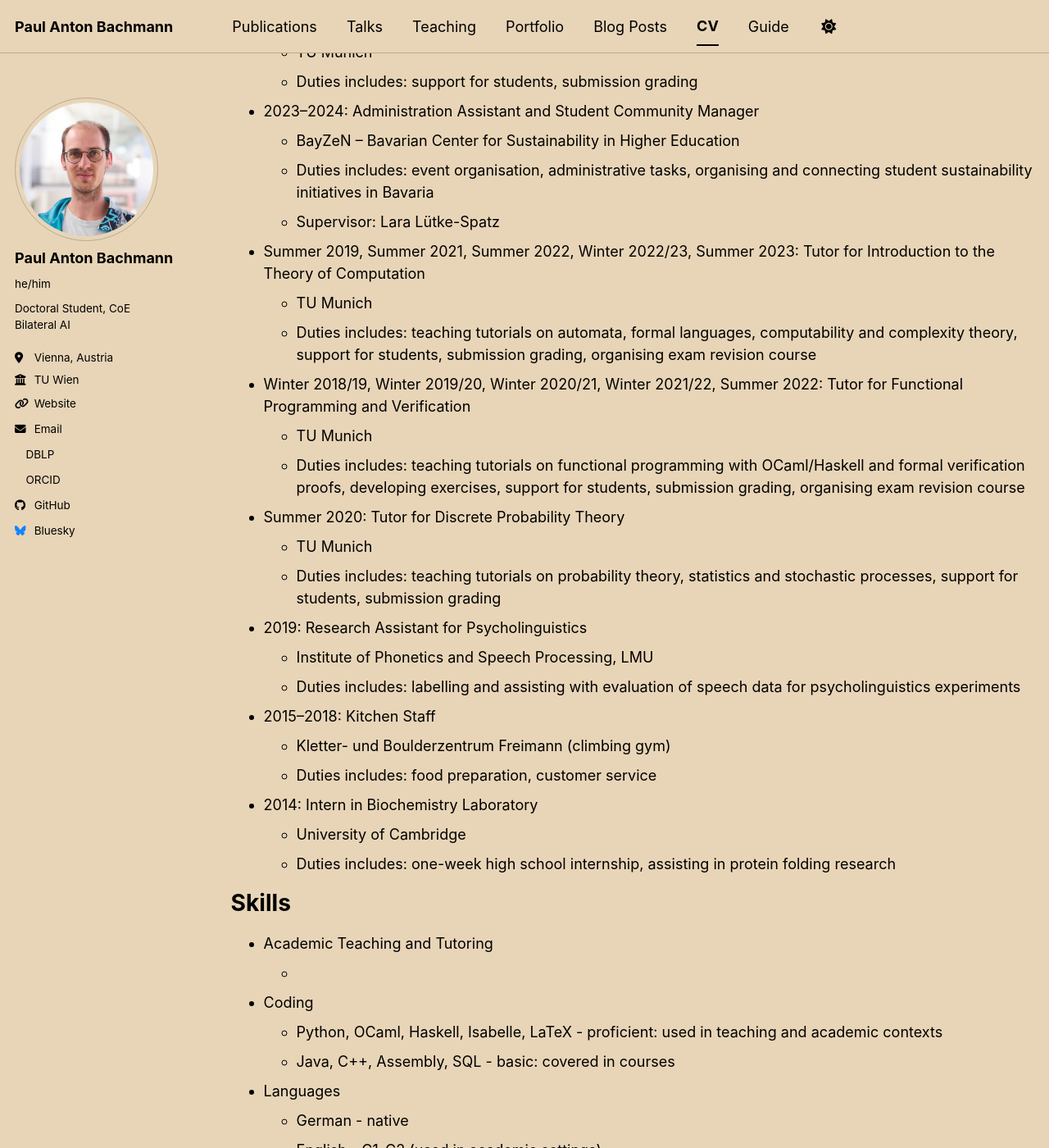
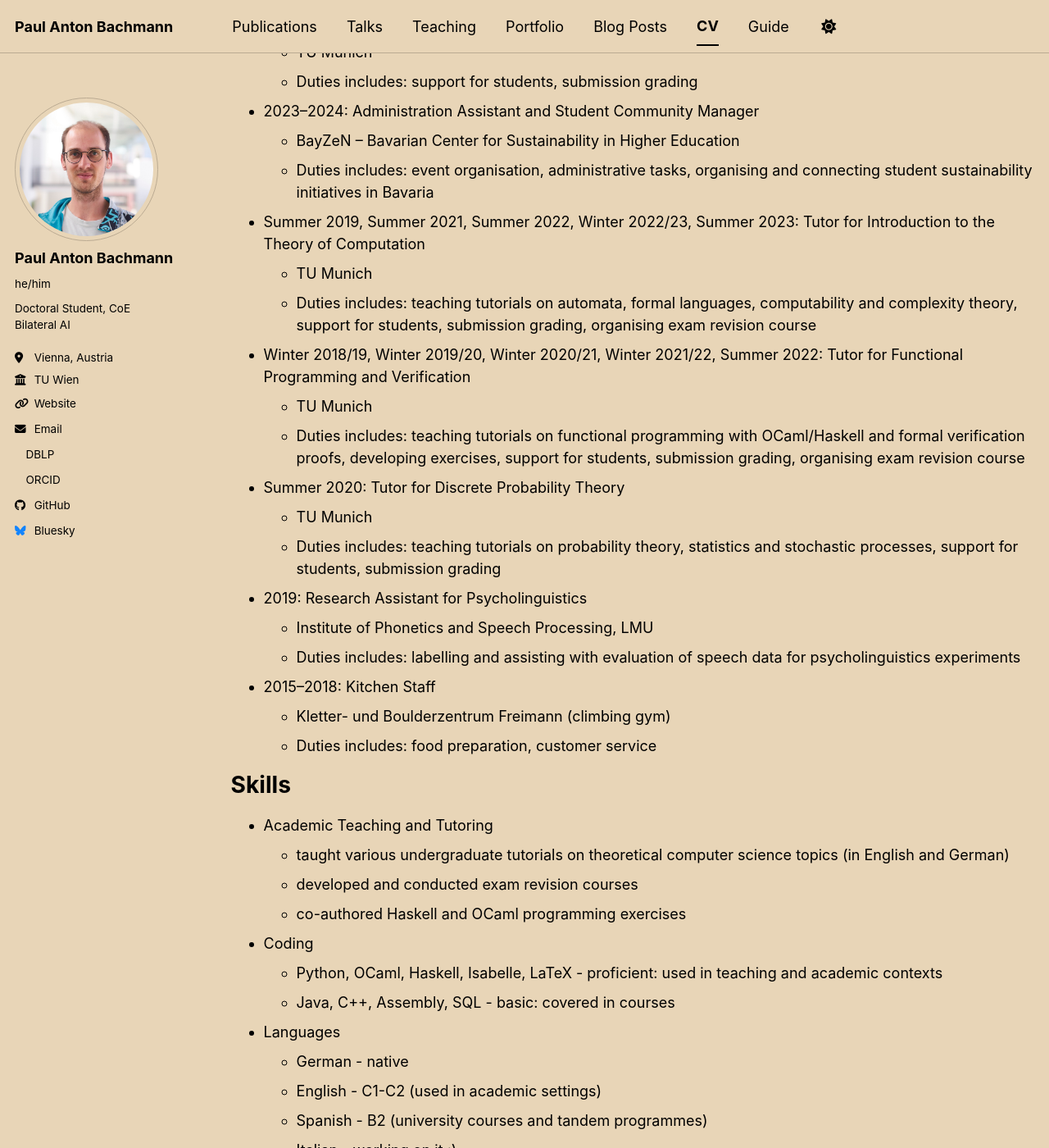
Before and after one commit to pabachmann/pabachmann.github.io, a Jekyll site: the page built from _pages/cv.md, in a window 1280 px wide and 1400 px high, scrolled down 494 px. Shown: the whole window at 82% size. Built offline with Jekyll 4.4.1, drawn with Linux system fonts in a browser that asks for light colours; a style sheet for code colours, icons or effects is not loaded.

Commit message:
Update cv.md

```diff
--- a/_pages/cv.md
+++ b/_pages/cv.md
@@ -28,7 +28,6 @@ Work experience
 * 2023–2024: Administration Assistant and Student Community Manager
   * BayZeN – Bavarian Center for Sustainability in Higher Education
   * Duties includes: event organisation, administrative tasks, organising and connecting student sustainability initiatives in Bavaria
-  * Supervisor: Lara Lütke-Spatz
 
 * Summer 2019, Summer 2021, Summer 2022, Winter 2022/23, Summer 2023: Tutor for Introduction to the Theory of Computation
   * TU Munich
@@ -50,15 +49,12 @@ Work experience
   * Kletter- und Boulderzentrum Freimann (climbing gym)
   * Duties includes: food preparation, customer service
 
-* 2014: Intern in Biochemistry Laboratory
-  * University of Cambridge
-  * Duties includes: one-week high school internship, assisting in protein folding research
-
-
 Skills
 ======
 * Academic Teaching and Tutoring
-  *
+  * taught various undergraduate tutorials on theoretical computer science topics (in English and German)
+  * developed and conducted exam revision courses
+  * co-authored Haskell and OCaml programming exercises
 * Coding
   * Python, OCaml, Haskell, Isabelle, LaTeX - proficient: used in teaching and academic contexts
   * Java, C++, Assembly, SQL - basic: covered in courses
```
